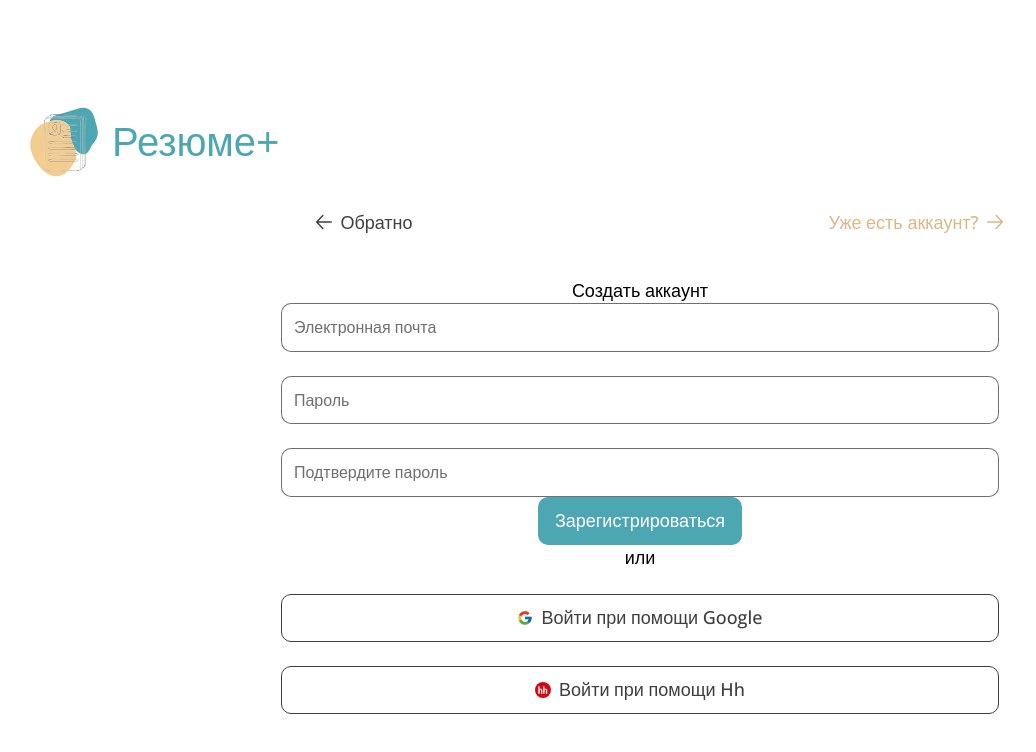
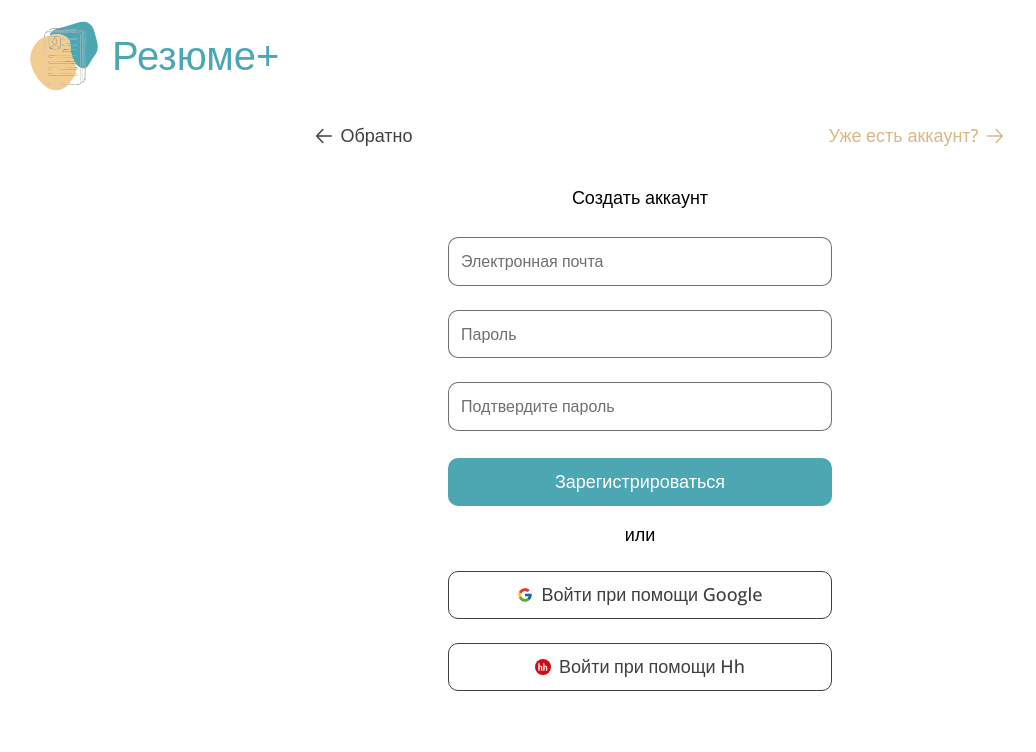
Before and after one commit to anvdmal/resume-plus-frontend, a React (Vite) app: page / in a window 1280 px wide. Shown: the top 752 px of the page, without its empty margins (0-1036 px from the left). Built offline with nearby package versions, Linux system fonts and the light colour scheme; a web font is replaced by a local one.

Commit message:
update css to delete scroll

```diff
--- a/src/styles/SignUpAndInPages.css
+++ b/src/styles/SignUpAndInPages.css
@@ -1,5 +1,9 @@
-.signup-page {
-    min-height: 100vh;
+body {
+  overflow-x: hidden;
+  display: block;
+}
+
+.signupin-page {
     width: 100%;
     display: flex;
     flex-direction: column;
@@ -11,7 +15,7 @@
     justify-content: space-between;
     align-items: center;
     gap: 30vw;
-    margin-bottom: 2em;
+    margin-bottom: 1.5em;
 }
 
 .arrow-buttons .text-button {
@@ -20,34 +24,34 @@
 
 }
 
-.signup-container {
+.signupin-container {
     width: 30vw;
     display: flex;
     flex-direction: column;
     align-items: center;
 }
 
-.signup-form {
+.signupin-form {
     width: 100%;
     margin-bottom: 1rem;
     display: flex;
     flex-direction: column;
     align-items: center;
     gap: 1.7rem;
+    padding-top: 1px;
 }
 
 h2 {
     text-align: center;
     color: black;
-    margin-top: 0;
-    margin-bottom: 0;
+    margin: 0;
     font: var(--font-body-opensans-regular-18);
     width: 100%;
 }
 
-.signup-form h2 {
+/* .signupin-form h2 {
     margin-bottom: 1.5rem;
-}
+} */
 
 .input-fields {
     width: 100%;
@@ -68,6 +72,6 @@ h2 {
     width: 100%;
 }
 
-.signup-form .main-button {
+.signupin-form .main-button {
     width: 100%;
 }
```
